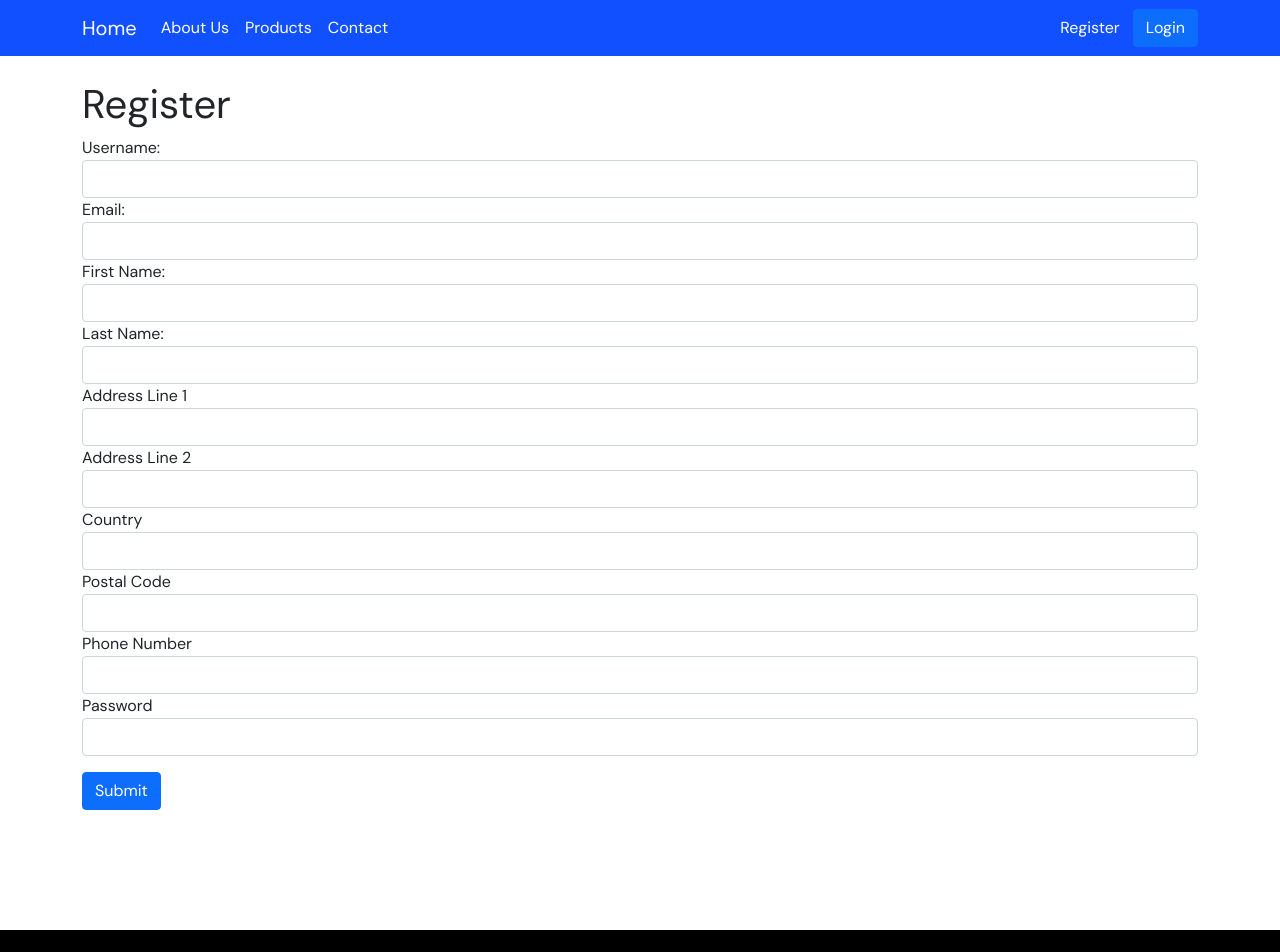
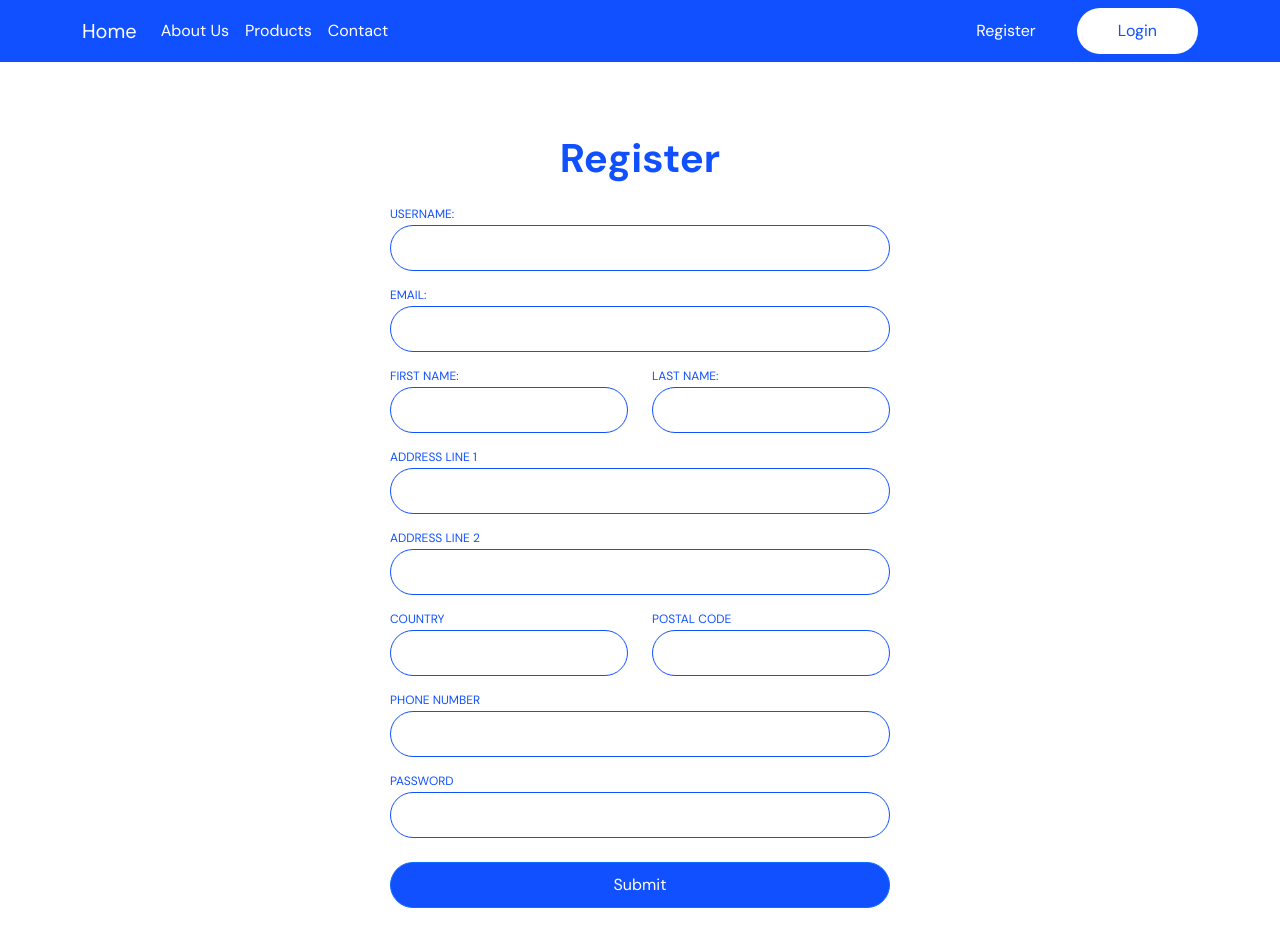
Before and after one commit to harihaysrun/03-sc-vue, a Vue app: page /register in a window 1280 px wide. Shown: the top 952 px of the page. Built offline with nearby package versions, Linux system fonts and the light colour scheme.

Commit message:
add form validation for register

```diff
--- a/public/index.html
+++ b/public/index.html
@@ -20,6 +20,7 @@
       <strong>We're sorry but <%= htmlWebpackPlugin.options.title %> doesn't work properly without JavaScript enabled. Please enable it to continue.</strong>
     </noscript>
     <div id="app"></div>
+
     <!-- built files will be auto injected -->
   </body>
   <script src="https://js.stripe.com/v3"></script>
--- a/src/App.vue
+++ b/src/App.vue
@@ -1,5 +1,5 @@
 <template>
-  <div>
+  <div class="main-container">
 
     <div class="hamburger-menu d-lg-none" v-if="hmOpen">
       <router-link class="hm-nav-link" to="/" v-on:click.native="closeHm">Home</router-link>
@@ -37,12 +37,12 @@
         <div class="ml-auto" v-if="user">
           <router-link to="/cart" class="btn">Cart</router-link>
           <router-link to="/profile" class="btn">{{ user.username }}</router-link>
-          <a class="btn btn-primary" v-on:click="logout">Logout</a>
+          <a class="btn btn-logout" v-on:click="logout">Logout</a>
         </div>
 
         <div class="ml-auto" v-else>
           <a href="/register" class="btn">Register</a>
-          <a href="/login" class="btn btn-primary">Login</a>
+          <a href="/login" class="btn btn-login">Login</a>
         </div>
 
 
@@ -146,6 +146,14 @@ export default {
   margin-top: 60px;
 }
 
+.main-container{
+  /* background-color:pink; */
+  min-height:100vh;
+  display:flex;
+  flex-direction: column;
+  justify-content: space-between;
+}
+
 .hm-menu-icon{
   color:white !important;
   font-size:25px;
@@ -178,6 +186,9 @@ a{
 }
 
 footer{
+  /* position:absolute; */
+  /* top:75vh; */
+  /* width:100%; */
   background-color:black;
   margin-top:50px;
   box-sizing: border-box;
--- a/src/assets/style.css
+++ b/src/assets/style.css
@@ -11,3 +11,43 @@ nav{
 .nav-link, nav a{
     color:white !important;
 }
+
+.btn, .form-control{
+    /* min-width:100% !important; */
+    padding:10px 40px !important;
+    border-radius: 100px !important;
+}
+
+.btn-cancel{
+    border:1px solid #1050ff;
+    color:#1050ff;
+}
+
+.btn-cancel:hover{
+    background-color: #1050ff;
+    color:#ffffff;
+}
+
+.btn-login, .btn-logout{
+    background-color:white !important;
+    color:#1050ff !important;
+}
+
+.btn-primary{
+    background-color:#1050ff !important;
+}
+
+.btn-primary:hover{
+    background-color:#0035c7 !important;
+}
+
+.form-control{
+    border:1px solid #1050ff !important;
+}
+
+label{
+    margin-top:15px;
+    font-size:12px;
+    text-transform: uppercase;
+    color:#1050ff;
+}
--- a/src/views/Login.vue
+++ b/src/views/Login.vue
@@ -1,5 +1,5 @@
 <template>
-    <div>
+    <div class="login-container mt-5">
 
       <div v-if="message">
         <div class="alert alert-warning" role="alert">
@@ -13,28 +13,25 @@
         </div>
       </div>
 
-        <h1>Login</h1>
+        <h1 class="text-center">Login</h1>
 
-        <div>
+        <div class="mb-3">
           <label for="">Username: </label>
           <input type="text" v-model="username" class="form-control" />
         </div>
-        <div>
+        <div class="mb-3">
           <label for="">Password: </label>
           <input type="password" v-model="password" class="form-control" />
         </div>
-        <div>
-          <button v-on:click="submit" class="btn btn-primary mt-3">Submit</button>
+        <div class="mt-4">
+          <button v-on:click="submit" class="btn btn-primary">Submit</button>
         </div>
-
-        <span>{{username}}</span>
-        <br>
-        <span>{{password}}</span>
 
     </div>
 </template>
 
 <script>
+
 import axios from 'axios';
 const BASE_API_URL = "https://nsy-03-sunscreen.herokuapp.com/api/";
 
@@ -80,3 +77,33 @@ export default{
 };
 
 </script>
+
+<style scoped>
+
+.login-container{
+  width:80%;
+  margin:auto;
+}
+
+.btn{
+  width:100%;
+}
+
+/* .form-control{
+  margin-bottom:15px;
+} */
+
+h1{
+    color:#1050ff;
+    font-weight:700;
+}
+
+@media only screen and (min-width:992px){
+
+  .login-container{
+    width:500px;
+  }
+
+}
+
+</style>
--- a/src/views/PasswordEdit.vue
+++ b/src/views/PasswordEdit.vue
@@ -19,9 +19,6 @@
           <label for="confirmPassword" class="form-label">Password</label>
           <input class="form-control" v-model="confirmPassword" id="confirmPassword" type="password" />
         </div>
-
-        {{this.password}}
-        {{this.confirmPassword}}
 
         <div class="mt-4 d-flex justify-content-end">
           <a class="btn btn-danger mx-2 col-2" v-on:click="backToProfile">Cancel</a>
--- a/src/views/Register.vue
+++ b/src/views/Register.vue
@@ -1,53 +1,116 @@
 <template>
-  <div>
-    <h1>Register</h1>
+  <div class="register-container mt-5">
+
+    <div v-if="message">
+      <div class="alert alert-danger d-flex flex-row justify-content-between align-items-center" role="alert">
+        Please fill in all fields
+        <i class="fa-solid fa-circle-xmark" v-on:click="closeMessage"></i>
+      </div>
+    </div>
+
+    <h1 class="text-center">Register</h1>
     <!-- <CustomerForm v-on:on-submit="register"></CustomerForm> -->
 
-    <div>
+    <div class="empty-field" v-if="emptyUn">
+      <label for="">Username: </label>
+      <input type="text" v-model="username" class="form-control"/>
+    </div>
+    <div v-else>
       <label for="">Username: </label>
       <input type="text" v-model="username" class="form-control" />
     </div>
-    <div>
+
+    <div class="empty-field" v-if="emptyEm">
+      <label for="">Email: </label>
+      <input type="email" v-model="email" class="form-control" />
+      <small v-if="invalidEm">Invalid email format</small>
+    </div>
+    <div v-else>
       <label for="">Email: </label>
       <input type="email" v-model="email" class="form-control" />
     </div>
-    <div>
+
+    <div class="row">
+      <div class="col-md-6 empty-field" v-if="emptyFn">
         <label for="">First Name: </label>
         <input type="text" v-model="first_name" class="form-control" />
       </div>
-    <div>
+      <div class="col-md-6" v-else>
+        <label for="">First Name: </label>
+        <input type="text" v-model="first_name" class="form-control" />
+      </div>
+
+      <div class="col-md-6 empty-field" v-if="emptyLn">
         <label for="">Last Name: </label>
         <input type="text" v-model="last_name" class="form-control" />
       </div>
-    <div>
+      <div class="col-md-6" v-else>
+        <label for="">Last Name: </label>
+        <input type="text" v-model="last_name" class="form-control" />
+      </div>
+    </div>
+
+    <div class="empty-field" v-if="emptyA1">
       <label for="">Address Line 1</label>
       <input type="text" v-model="address_line_1" class="form-control" />
     </div>
-    <div>
+    <div v-else>
+      <label for="">Address Line 1</label>
+      <input type="text" v-model="address_line_1" class="form-control" />
+    </div>
+
+    <div class="empty-field" v-if="emptyA2">
       <label for="">Address Line 2</label>
       <input type="text" v-model="address_line_2" class="form-control" />
     </div>
-    <div>
+    <div v-else>
+      <label for="">Address Line 2</label>
+      <input type="text" v-model="address_line_2" class="form-control" />
+    </div>
+
+    <div class="row">
+      <div class="col-md-6 empty-field" v-if="emptyCtry">
         <label for="">Country</label>
         <input type="text" v-model="country" class="form-control" />
       </div>
-    <div>
+      <div class="col-md-6" v-else>
+        <label for="">Country</label>
+        <input type="text" v-model="country" class="form-control" />
+      </div>
+
+      <div class="col-md-6 empty-field" v-if="emptyPc">
         <label for="">Postal Code</label>
         <input type="text" v-model="postal_code" class="form-control" />
       </div>
-    <div>
+      <div class="col-md-6" v-else>
+        <label for="">Postal Code</label>
+        <input type="text" v-model="postal_code" class="form-control" />
+      </div>
+    </div>
+
+    <div class="empty-field" v-if="emptyPn">
       <label for="">Phone Number</label>
       <input type="text" v-model="phone_number" class="form-control" />
     </div>
-    <div>
+    <div v-else>
+      <label for="">Phone Number</label>
+      <input type="text" v-model="phone_number" class="form-control" />
+    </div>
+
+    <div class="empty-field" v-if="emptyPw">
+      <label for="">Password</label>
+      <input type="password" v-model="password" class="form-control" />
+      <small v-if="invalidPw">Password has to contain at least 8 characters</small>
+    </div>
+    <div v-else>
       <label for="">Password</label>
       <input type="password" v-model="password" class="form-control" />
     </div>
-    <div>
-      <button v-on:click="submit" class="btn btn-primary mt-3">Submit</button>
+
+    <div class="mt-4">
+      <button v-on:click="submit" class="btn btn-primary" type="submit">Submit</button>
     </div>
 
-     <!-- v-on:click="submit" -->
 
   </div>
 </template>
@@ -78,12 +141,48 @@ export default {
       'country':'',
       'postal_code': '',
       'phone_number': '',
-      'password': ''
+      'password': '',
+      'message': false,
+      'emptyUn': false,
+      'emptyEm': false,
+      'emptyFn': false,
+      'emptyLn': false,
+      'emptyA1': false,
+      'emptyA2': false,
+      'emptyCtry': false,
+      'emptyPc': false,
+      'emptyPn': false,
+      'emptyPw': false,
+      'invalidEm': false,
+      'invalidPw': false
     }
   },
   methods: {
     submit: async function () {
 
+      this.emptyUn = false;
+      this.emptyEm = false;
+      this.emptyFn = false;
+      this.emptyLn = false;
+      this.emptyA1 = false;
+      this.emptyA2 = false;
+      this.emptyCtry = false;
+      this.emptyPc = false;
+      this.emptyPn = false;
+      this.emptyPw = false;
+      this.invalidEm = false;
+      this.invalidPw = false;
+
+      if (this.username &&
+          this.email &&
+          this.first_name &&
+          this.last_name &&
+          this.address_line_1 &&
+          this.address_line_2 &&
+          this.country &&
+          this.postal_code &&
+          this.phone_number &&
+          this.password){
           await axios.post(BASE_API_URL + 'users/register',{
             'username': this.username,
             'email': this.email,
@@ -97,8 +196,93 @@ export default {
             'password': this.password,
           });
 
-      this.$router.push("/login"); // set current route
+          this.$router.push("/login");
+      } else{
+
+        this.message = true;
+        if (!this.username){
+          this.emptyUn = true;
+        }
+        if (!this.email){
+          this.emptyEm = true;
+        }
+        if (this.email && !this.email.includes("@")){
+          this.emptyEm = true;
+          this.invalidEm = true;
+        }
+        if (!this.first_name){
+          this.emptyFn = true;
+        }
+        if (!this.last_name){
+          this.emptyLn = true;
+        }
+        if (!this.address_line_1){
+          this.emptyA1 = true;
+        }
+        if (!this.address_line_2){
+          this.emptyA2 = true;
+        }
+        if (!this.country){
+          this.emptyCtry = true;
+        }
+        if (!this.postal_code){
+          this.emptyPc = true;
+        }
+        if (!this.phone_number){
+          this.emptyPn = true;
+        }
+        if (!this.password){
+          this.emptyPw = true;
+        }
+        if (this.password && this.password.length < 8){
+          this.emptyPw = true;
+          this.invalidPw = true;
+        }
+
+      }
+
     },
+    closeMessage: function(){
+      this.message = false;
+    }
   }
 };
 </script>
+
+<style scoped>
+
+.register-container{
+  width:80%;
+  margin:auto;
+}
+
+.btn{
+  width:100%;
+}
+
+h1{
+    color:#1050ff;
+    font-weight:700;
+}
+
+i{
+  cursor: pointer;
+}
+
+.empty-field small{
+  color:red;
+}
+
+.empty-field input{
+  border:1px solid red !important;
+}
+
+@media only screen and (min-width:992px){
+
+  .register-container{
+    width:500px;
+  }
+
+}
+
+</style>
```
Lines whose indentation alone changed are shown as unchanged.
